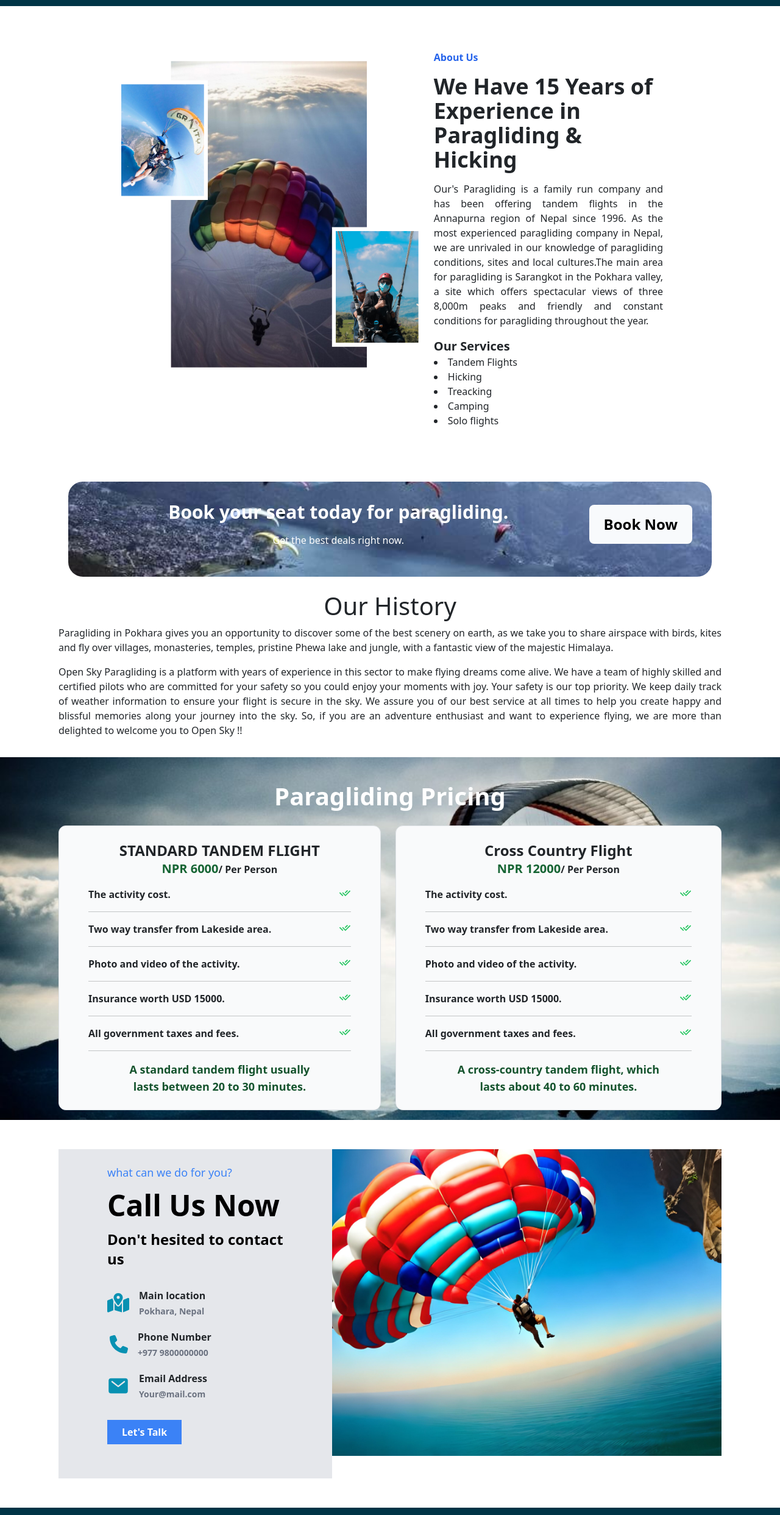
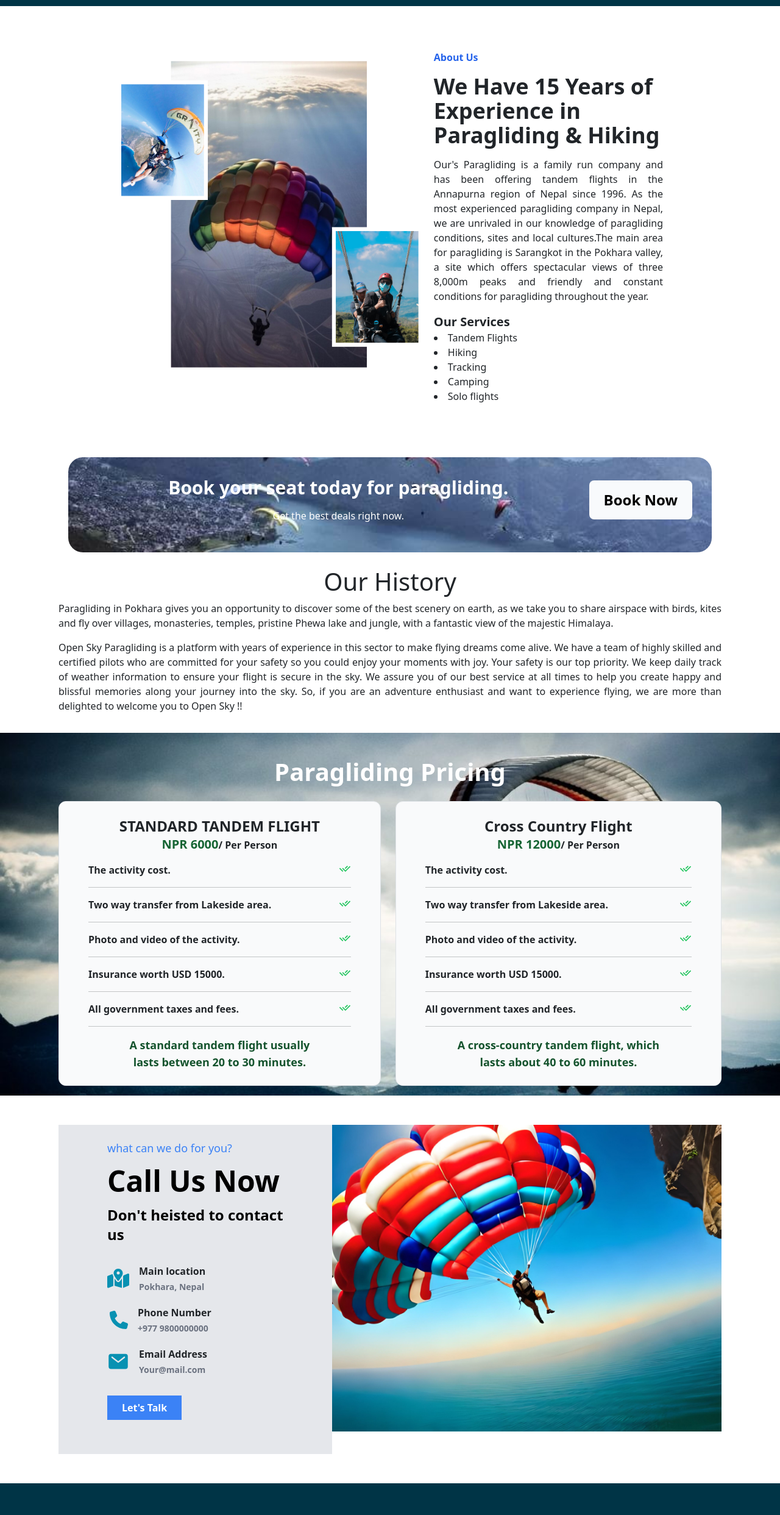
Before and after one commit to Dipak-Gautam/Paragliding, a React (Vite) app: page /about-us in a window 1280 px wide. Shown: the part 76-2561 px from the top of the page at 61% size. Built offline with nearby package versions, Linux system fonts and the light colour scheme.

Commit message:
chore : small bug fixes

```diff
--- a/src/Components/AboutUs/HeroAbout.jsx
+++ b/src/Components/AboutUs/HeroAbout.jsx
@@ -7,7 +7,7 @@ const HeroAbout = ({ style }) => {
       <div className="flex  space-x-4">
         <div>
           <img
-            src="AboutUs/aboutus.png"
+            src="AboutUs/about-us.png"
             alt=""
             style={{ height: 550, width: 600 }}
           />
@@ -15,7 +15,7 @@ const HeroAbout = ({ style }) => {
         <div className="py-2 md:w-[50%] my-auto space-y-4">
           <div className="text-blue-600 font-semibold">About Us</div>
           <div className="text-xl md:text-4xl font-bold">
-            We Have 15 Years of Experience in Paragliding & Hicking
+            We Have 15 Years of Experience in Paragliding & Hiking
           </div>
           <div className="text-justify">
             Our's Paragliding is a family run company and has been offering
@@ -31,15 +31,15 @@ const HeroAbout = ({ style }) => {
             <p className="font-bold text-xl m-0">Our Services</p>
             <p>
               <li>Tandem Flights</li>
-              <li>Hicking</li>
-              <li>Treacking</li>
+              <li>Hiking</li>
+              <li>Tracking</li>
               <li>Camping</li>
               <li>Solo flights</li>
             </p>
           </div>
           {style != 1 && (
             <div>
-              <Link to="/aboutus">
+              <Link to="/about-us">
                 <button
                   type="button"
                   class=" bg-green-900 text-white p-2 px-3 font-semibold font-serif hover:bg-green-700 duration-500"
--- a/src/Components/Contact/CallUs.jsx
+++ b/src/Components/Contact/CallUs.jsx
@@ -11,7 +11,7 @@ const CallUs = () => {
           <p className="text-blue-500 text-lg">what can we do for you?</p>
           <p className="text-black text-5xl font-semibold">Call Us Now</p>
           <p className="text-black text-2xl font-semibold">
-            Don't hesited to contact us
+            Don't heisted to contact us
           </p>
           <div className="space-y-5 py-3">
             <div className="flex space-x-4">
@@ -55,7 +55,7 @@ const CallUs = () => {
           </div>
         </div>
         <div>
-          <img src="assets/contactus.jpg" alt="" />
+          <img src="assets/contact-us.jpg" alt="" />
         </div>
       </div>
     </div>
--- a/src/Components/Footer/Footer.jsx
+++ b/src/Components/Footer/Footer.jsx
@@ -43,10 +43,10 @@ const Footer = () => {
           </div>
         </div>
         <div className="text-white space-y-3">
-          <div className="text-xl font-bold">Usefull Links</div>
+          <div className="text-xl font-bold">Useful Links</div>
           <div className=" text-sm font-semibold space-y-2">
             <p className="mb-0 hover:text-blue-500 cursor-pointer">
-              Product Spport
+              Product Support
             </p>
             <p className="mb-0 hover:text-blue-500 cursor-pointer">Checkout</p>
             <p className="mb-0 hover:text-blue-500 cursor-pointer">
@@ -61,7 +61,7 @@ const Footer = () => {
             <div className="text-xl font-bold">Industries</div>
             <div className=" text-sm font-semibold space-y-2">
               <p className="mb-0 hover:text-blue-500 cursor-pointer">
-                Product Spport
+                Product Support
               </p>
               <p className="mb-0 hover:text-blue-500 cursor-pointer">
                 Checkout
```
Also changed, not shown: public/AboutUs/about-us.png (renamed from public/AboutUs/aboutus.png), public/assets/contact-us.jpg (renamed from public/assets/contactus.jpg).
